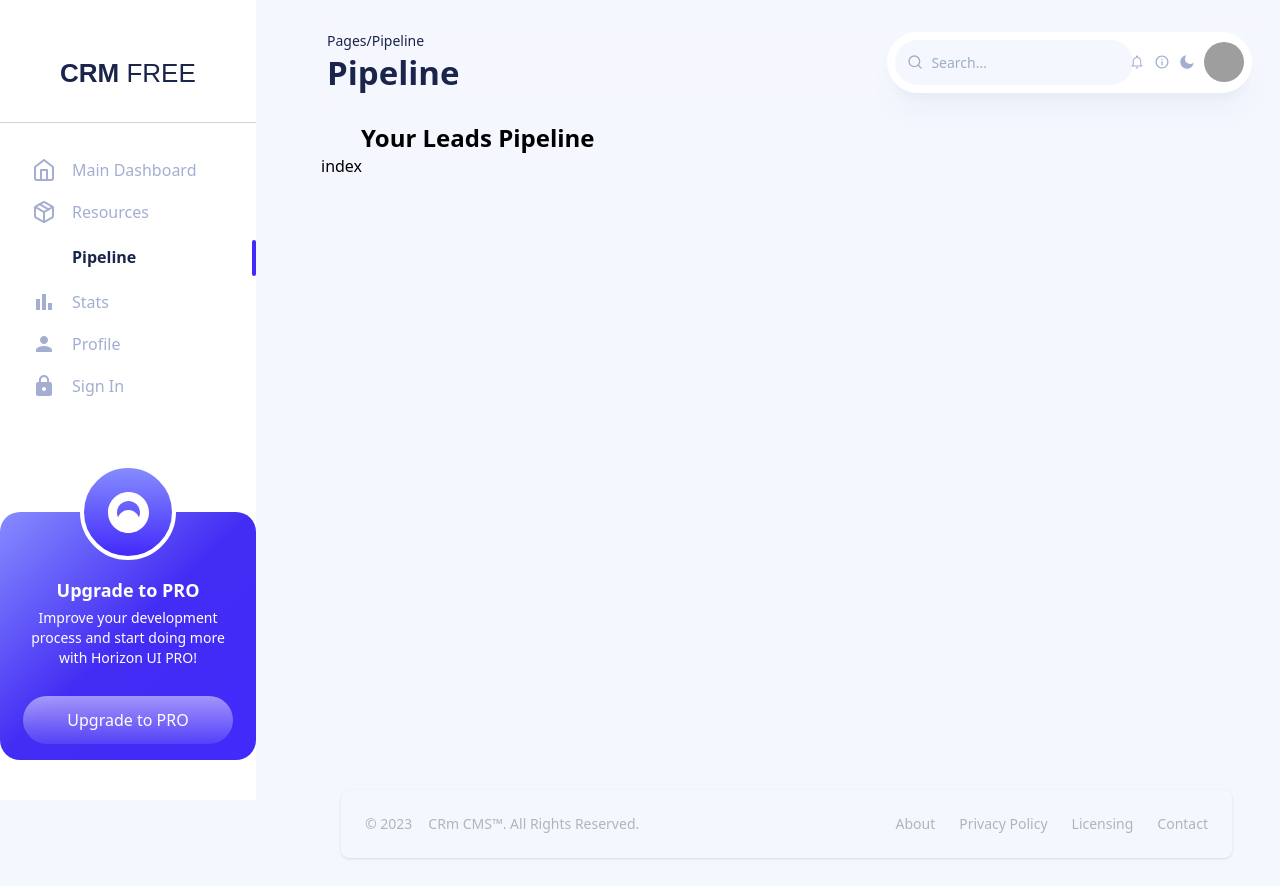
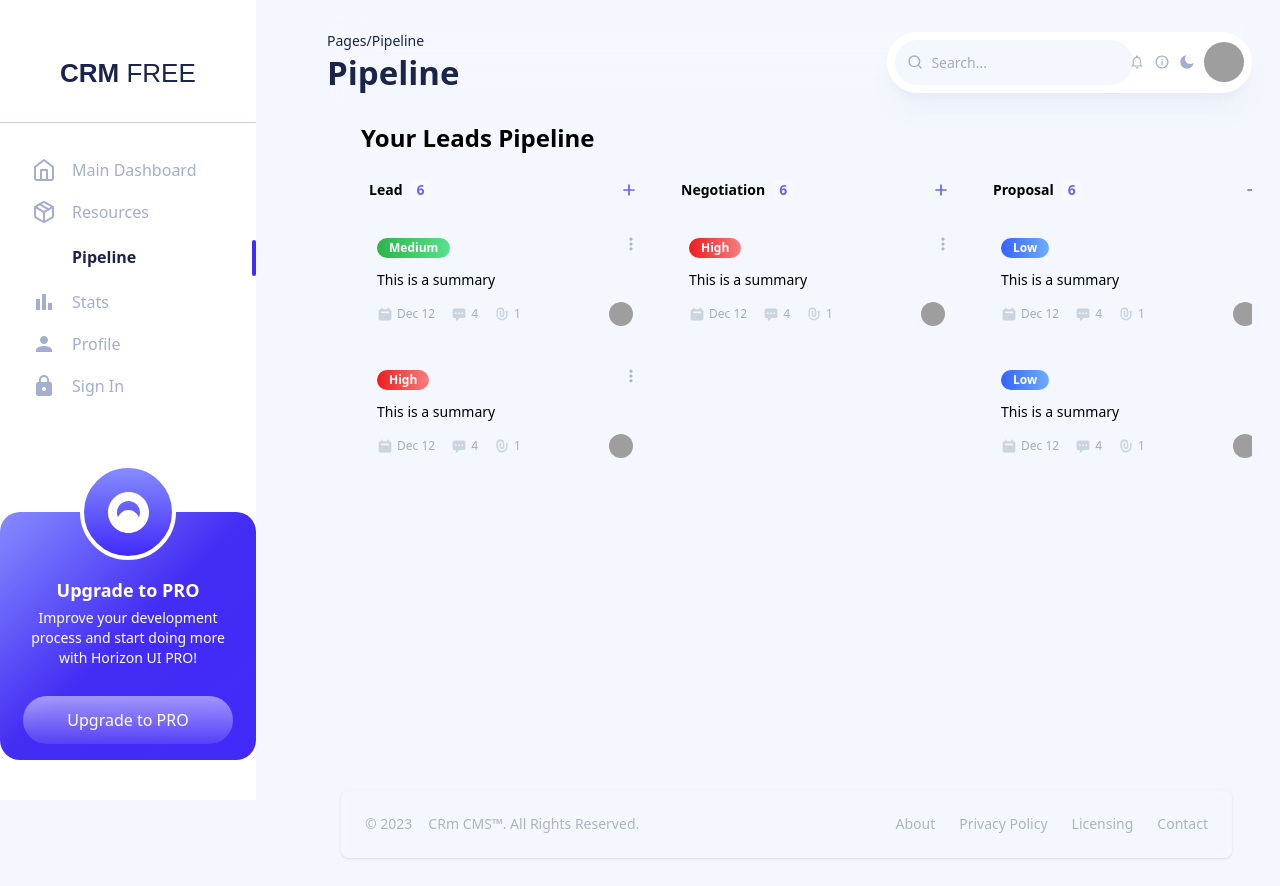
Before and after one commit to kolynzb/cms-saas, a Next.js app in the folder web/: page /pipeline in a window 1280 px wide. Built offline with nearby package versions, Linux system fonts and the light colour scheme; grey boxes are pictures that could not be loaded; some icons are missing.

Commit message:
feat: create board

```diff
--- a/web/components/Board/index.tsx
+++ b/web/components/Board/index.tsx
@@ -1,11 +1,45 @@
-import React from 'react'
+"use client";
+import React, { useState } from "react";
+import { DragDropContext, DropResult } from "react-beautiful-dnd";
+import Column from "./Column";
 
-type Props = {}
+type Props = {
+  title: string;
+  columnData: any;
+  leadData: any;
+};
 
-const Board = (props: Props) => {
+const Board: React.FC<Props> = ({ title, leadData, columnData }) => {
+  const handleDragEnd = (result: DropResult) => {
+    const { destination, source, draggableId } = result;
+    if (!destination || source?.droppableId === destination.droppableId) return;
+    // code to move the card logically (change the status)
+  };
   return (
-    <div>index</div>
-  )
-}
+    <div className="flex flex-col w-full h-full overflow-auto dark:text-gray-700">
+      {/* <div className="px-10 mt-6">
+        <h1 className="text-2xl font-bold">{title}</h1>
+      </div> */}
+      <div className="flex flex-grow lg:px-10 mt-4 space-x-6 overflow-auto">
+        <DragDropContext onDragEnd={handleDragEnd}>
+          {columnData.map((column: any) => (
+            <Column
+              colIndex={column.id.toString()}
+              leads={leadData?.filter(
+                (lead: any) => lead.status == column.name
+              )}
+              title={column.name}
+              key={column.id}
+            />
+          ))}
+        </DragDropContext>
+        <div className="flex-shrink-0 w-6"></div>
+      </div>
+    </div>
+  );
+};
 
-export default Board
+export default Board;
+
+// https://www.creative-tim.com/learning-lab/tailwind/html/kanban/soft-ui-dashboard/
+// https://notion-templates.notion.site/75fd09a5821f4faaa8f49f862d3892d9?v=259d0533e6074561b84f29768bd414bc
```
